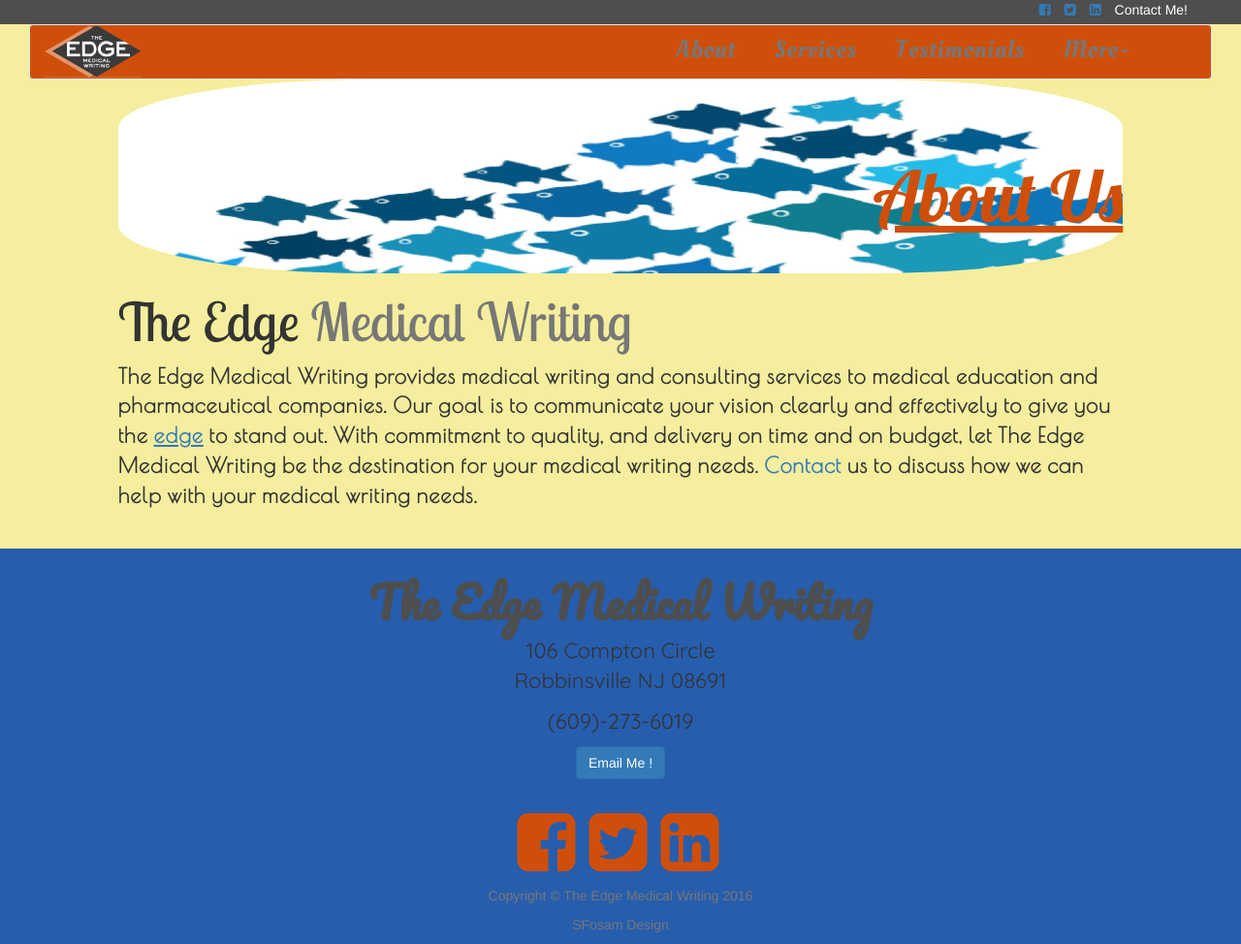
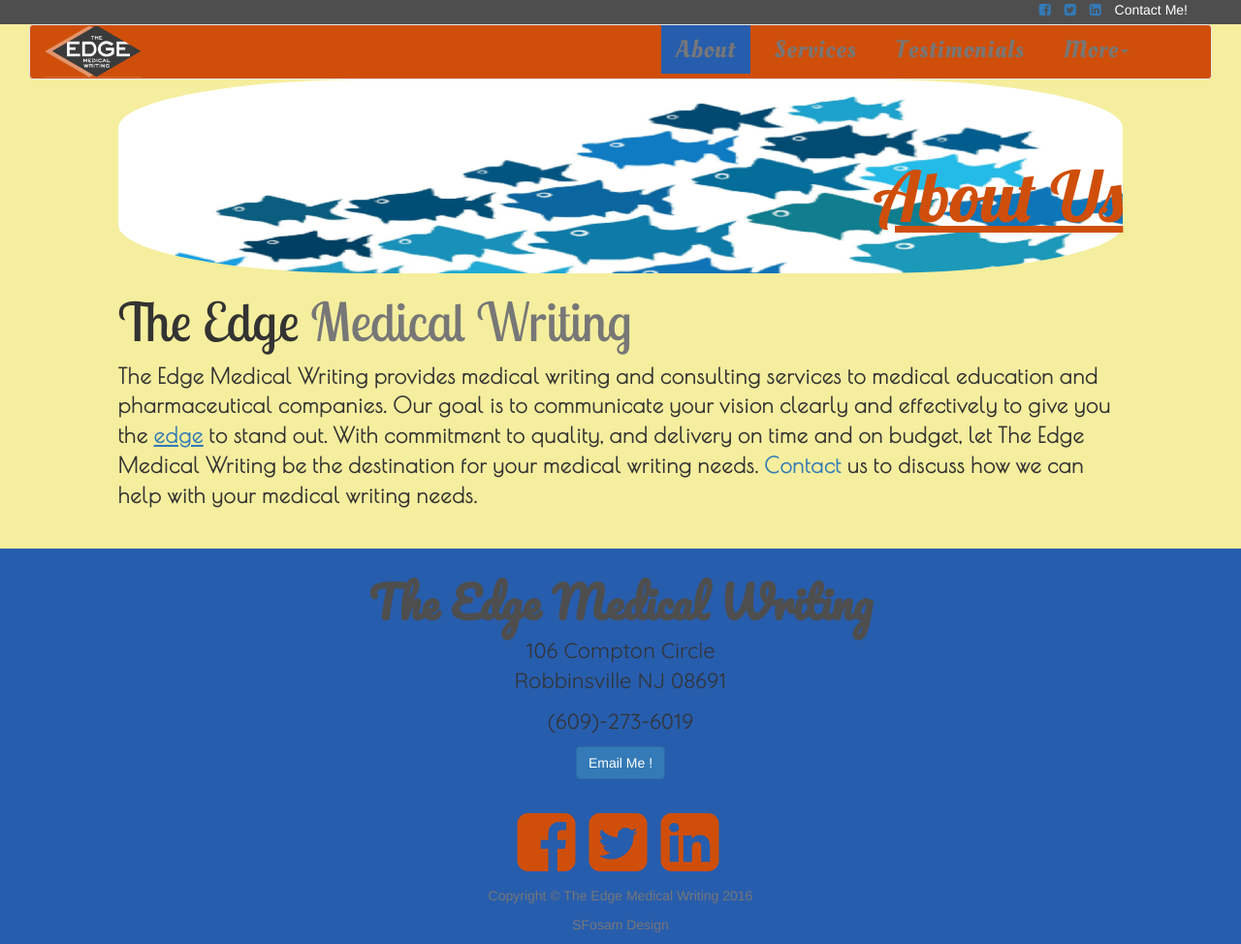
Before and after one commit to saltoriousSIG/theedge, a Jekyll site: the page built from about.html, in a window 1280 px wide. Shown: the whole page at 97% size. Built offline with Jekyll 4.4.1, drawn with Linux system fonts in a browser that asks for light colours.

Commit message:
Update page-nav.html

```diff
--- a/_includes/page-nav.html
+++ b/_includes/page-nav.html
@@ -13,7 +13,7 @@
       </a>
     </div>
     <ul class="list-inline page-menu nav navbar-nav" >
-        <li><a href="about.html" class="{% if page.url == '/index.html' %} current {% endif %}">About</a></li>
+        <li><a href="about.html" class="{% if page.url == '/about.html' %} current {% endif %}">About</a></li>
         <li><a href="services.html">Services</a></li>
         <li><a href="testimonials.html">Testimonials</a></li>
         <li><a href="">More<b class="caret"></b></a>
```
